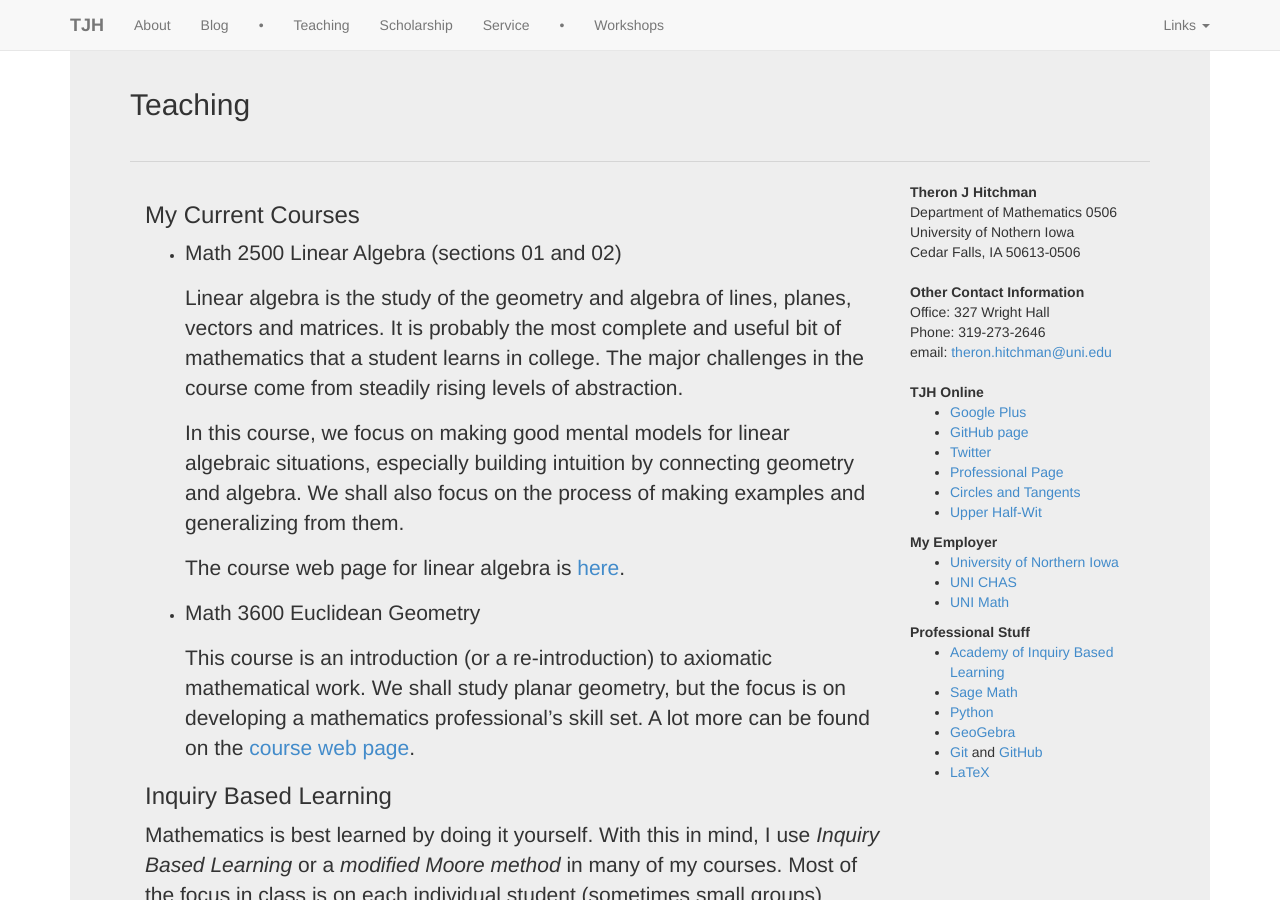
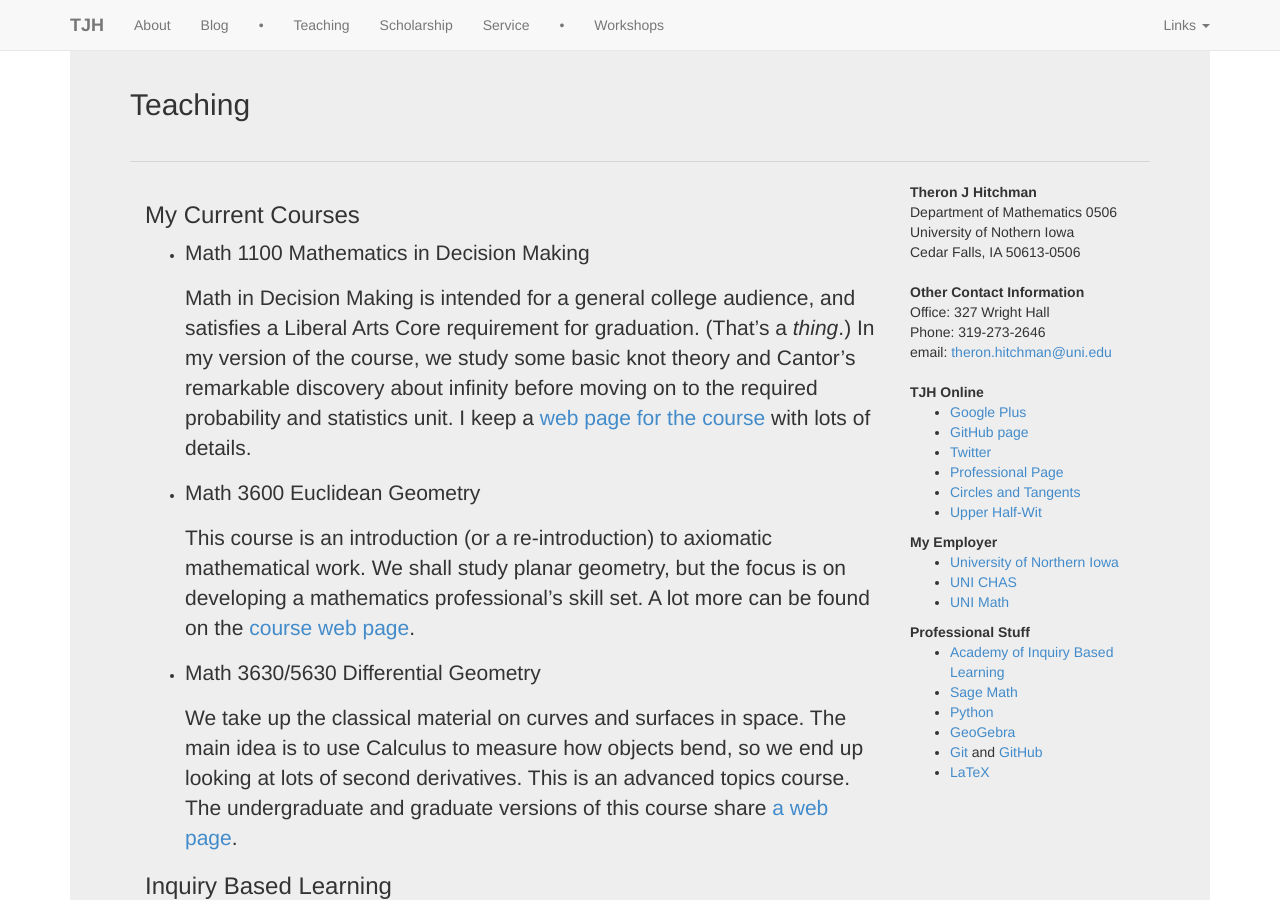
Before and after one commit to theronhitchman/uni_web_devel, a Jekyll site: the page built from teaching/index.md, in a window 1280 px wide and 900 px high. Built offline with Jekyll 4.4.1, drawn with Linux system fonts in a browser that asks for light colours; nearby versions of some CDN libraries; some of the changed text lies outside the part shown.

Commit message:
update teaching page and footer date for spring 15 term

```diff
--- a/_includes/footer.html
+++ b/_includes/footer.html
@@ -3,7 +3,7 @@
     <div class="text-muted col-xs-9 col-md-8">Built
       with <a href="http://jekyllrb.com">Jekyll</a> and
       <a href="http://getbootstrap.com/">Bootstrap</a>.<br class="visible-sm visible-xs">
-      Contents licensed CC-BY 4.0 Theron Hitchman, 2008-2014.</div>
+      Contents licensed CC-BY 4.0 Theron Hitchman, 2008-2015.</div>
       <div class="text-muted col-xs-3 col-md-4"><span class="pull-right"><small>Modified: {{site.time}}</small></span></div>
 </div>
 
--- a/teaching/index.md
+++ b/teaching/index.md
@@ -5,6 +5,16 @@ title: Teaching
 
 ### My Current Courses
 
+- Math 1100 Mathematics in Decision Making
+
+    Math in Decision Making is intended for a general college audience, and
+    satisfies a Liberal Arts Core requirement for graduation. (That's a _thing_.)
+    In my version of the course, we study some basic knot theory and Cantor's
+    remarkable discovery about infinity before moving on to the required probability
+    and statistics unit. I keep a [web page for the course][mdm] with lots of
+    details.
+
+<!--
 - Math 2500 Linear Algebra (sections 01 and 02)
 
     Linear algebra is the study of the geometry and algebra of lines, planes, vectors
@@ -17,6 +27,7 @@ title: Teaching
     We shall also focus on the process of making examples and generalizing from them.
 
     The course web page for linear algebra is [here][linalg].
+-->
 
 - Math 3600 Euclidean Geometry
 
@@ -24,6 +35,14 @@ title: Teaching
     mathematical work. We shall study planar geometry, but the focus is on
     developing a mathematics professional's skill set. A lot more can be found
     on the [course web page][euclidean].
+
+- Math 3630/5630 Differential Geometry
+
+    We take up the classical material on curves and surfaces in space. The main
+    idea is to use Calculus to measure how objects bend, so we end up looking at
+    lots of second derivatives. This is an advanced topics course. The
+    undergraduate and graduate versions of this course share [a web page][dg].
+
 
 
 ### Inquiry Based Learning
@@ -94,8 +113,10 @@ I have taught a wide variety of courses. I think this is the complete list.
 In October 2013, I was honored with the Teaching Award by the Iowa
 Section of the Mathematical Association of America.
 
+[mdm]: https://sites.google.com/a/uni.edu/mdm-hitchman/
 [linalg]: http://theronhitchman.github.io/linear-algebra/
 [euclidean]: http://theronhitchman.github.io/euclidean-geometry/
+[dg]: http://theronhitchman.github.io/differential-geometry/
 [sage]: {{site.sageurl}}
 [geogebra]: {{site.ggburl}}
 [aibl]: {{site.aiblurl}}
```
